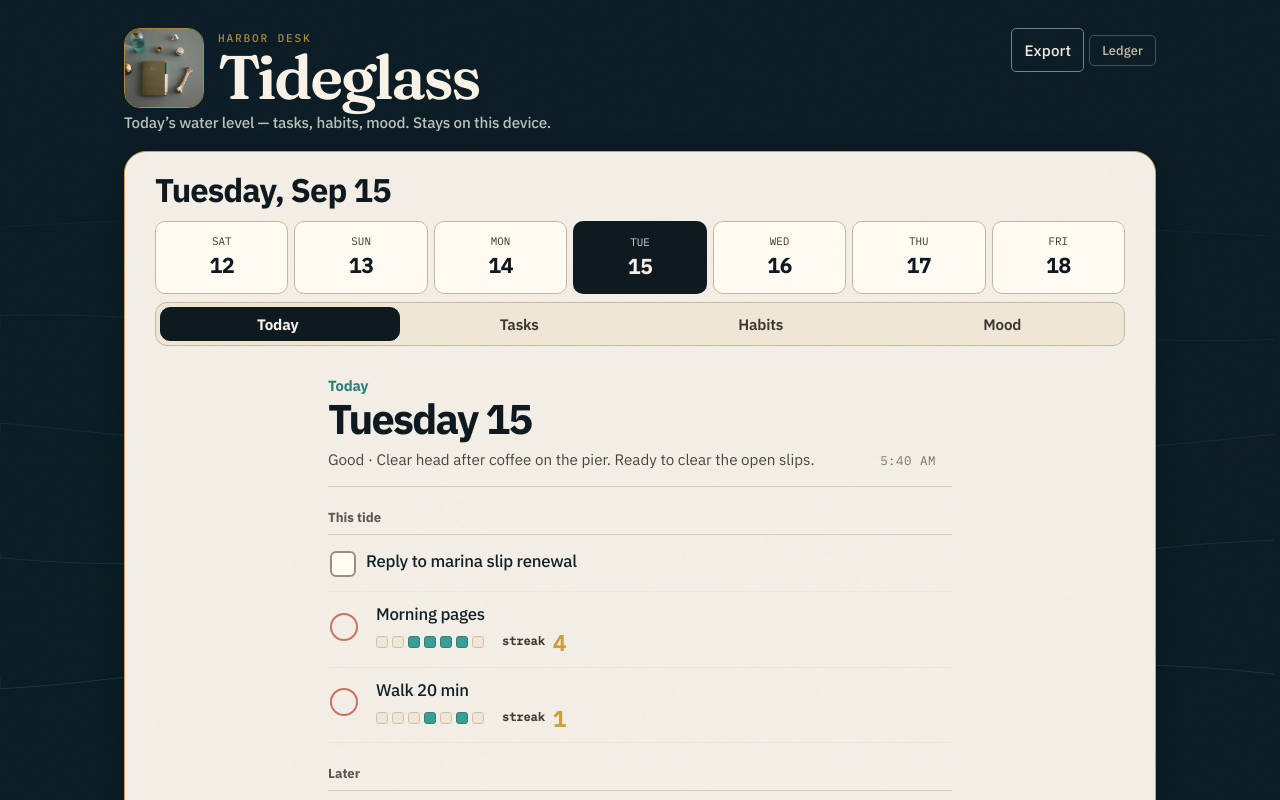
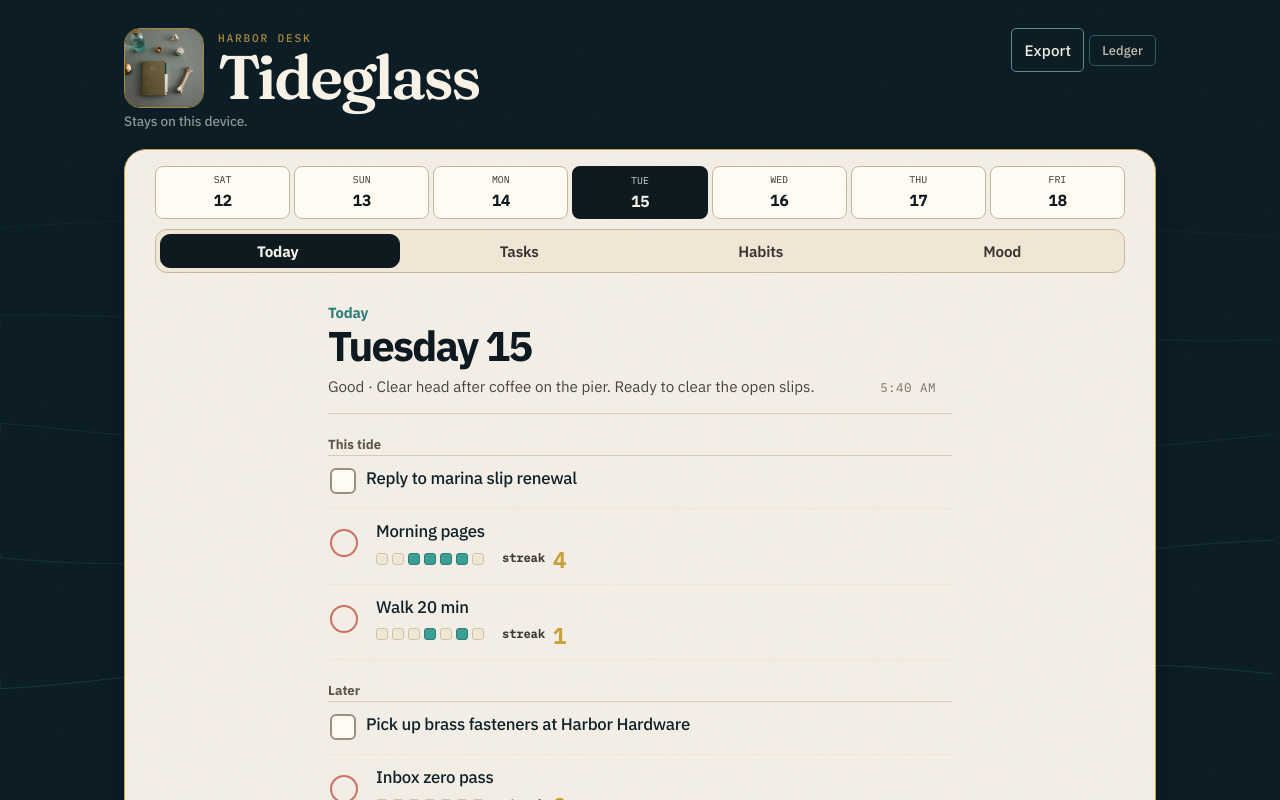
Before and after one commit to Btheriot83/buildgames-lunatask, a React (Vite) app: page / in a window 1280 px wide. Shown: the top 800 px of the page. Built offline with nearby package versions, Linux system fonts and the light colour scheme.

Commit message:
elevate2: cut leftover meters, hero, AI, duplicate date
Subtractive pass: week chips only, brand sub to a single local-first line, no job meters/progress/AI card on Today.

```diff
--- a/src/components/DayStrip.tsx
+++ b/src/components/DayStrip.tsx
@@ -1,4 +1,4 @@
-import { formatDayLabel, todayISO, weekStrip } from '../lib/dates'
+import { todayISO, weekStrip } from '../lib/dates'
 import { usePlanner } from '../store/plannerStore'
 
 export function DayStrip() {
@@ -7,15 +7,7 @@
   const days = weekStrip(todayISO())
 
   return (
-    <section className="day-strip" aria-label="Day picker">
-      <div className="day-strip-head">
-        <h2>{formatDayLabel(day)}</h2>
-        {day !== todayISO() && (
-          <button type="button" className="btn tiny" onClick={() => setDay(todayISO())}>
-            Jump to today
-          </button>
-        )}
-      </div>
+    <section className="day-strip day-strip-quiet" aria-label="Day picker">
       <div className="day-chips" role="listbox" aria-label="Week">
         {days.map((d) => {
           const [y, m, dd] = d.split('-').map(Number)
@@ -37,6 +29,11 @@
           )
         })}
       </div>
+      {day !== todayISO() && (
+        <button type="button" className="btn tiny jump-today" onClick={() => setDay(todayISO())}>
+          Jump to today
+        </button>
+      )}
     </section>
   )
 }
--- a/src/components/ShellChrome.tsx
+++ b/src/components/ShellChrome.tsx
@@ -26,7 +26,7 @@
             <h1 className="brand-title">Tideglass</h1>
           </div>
         </div>
-        <p className="brand-sub">Today’s water level — tasks, habits, mood. Stays on this device.</p>
+        <p className="brand-sub">Stays on this device.</p>
       </div>
       <div className="chrome-actions">
         {tab !== 'today' && (
--- a/src/index.css
+++ b/src/index.css
@@ -3111,3 +3111,52 @@
 .ai-plan-card {
   display: none !important;
 }
+
+/* ——— elevate2: cut-elements — kill leftover meters/hero/AI chrome, duplicate date, extra labels ——— */
+.day-strip-head { display: none !important; }
+.day-strip-quiet {
+  margin-bottom: 10px !important;
+}
+.day-strip-quiet .day-chips {
+  gap: 4px !important;
+}
+.desk-paper .day-chip {
+  padding: 6px 2px !important;
+  border-radius: 8px !important;
+}
+.desk-paper .day-chip .dom {
+  font-size: 0.95rem !important;
+  font-weight: 600 !important;
+}
+.desk-paper .day-chip .dow {
+  font-size: 0.62rem !important;
+}
+.brand-sub {
+  max-width: 16rem !important;
+  font-size: 0.85rem !important;
+  color: #8a948e !important;
+}
+.job-banner,
+.job-meters,
+.job-progress,
+.desk-meters,
+.desk-hero,
+.desk-hero-band,
+.desk-hero-compact,
+.empty-harbor,
+.ai-plan-card,
+.stat-pills {
+  display: none !important;
+}
+.today-group-label {
+  border-bottom: 0 !important;
+  padding-bottom: 2px !important;
+  margin-bottom: 0 !important;
+}
+.today-list .task-row:first-child,
+.today-list .habit-line:first-child {
+  border-top: 1px solid #d4cbb8 !important;
+}
+.jump-today {
+  margin-top: 8px;
+}
```
Also changed, not shown: 1 other file (tests, documents, lock files or other folders).
